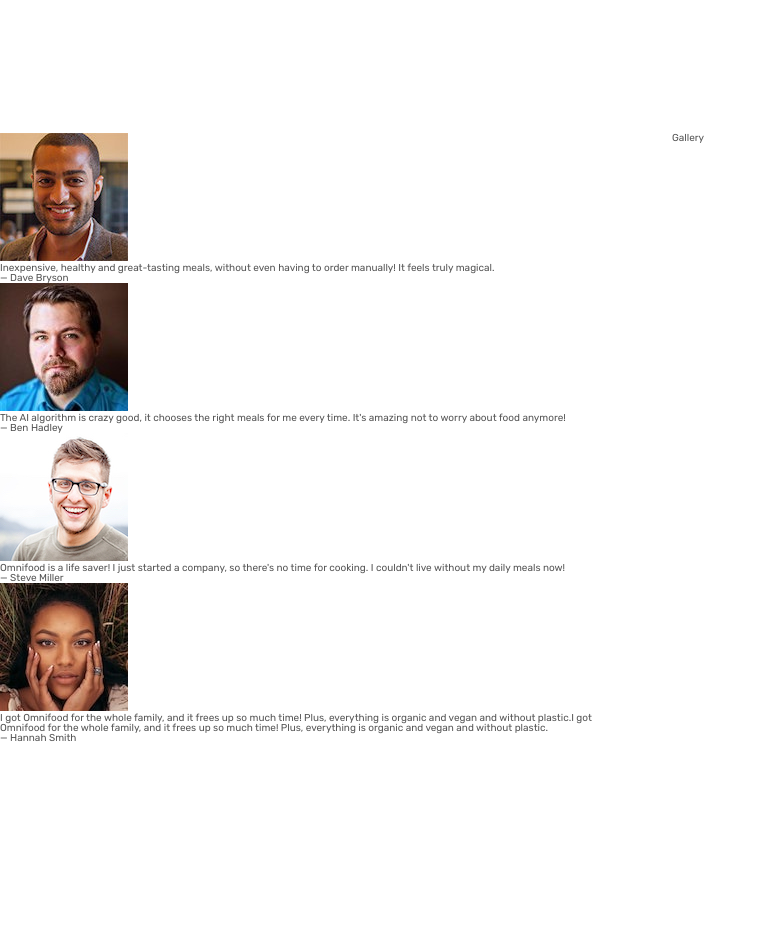
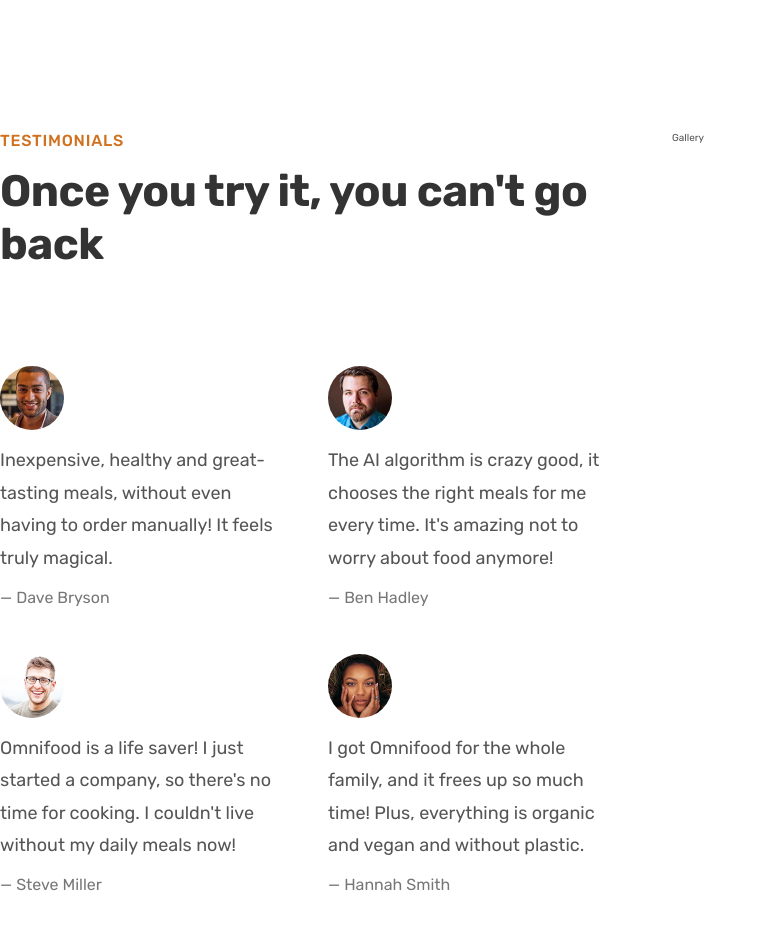
Before and after one commit to jundev5796/omnifood-project-clone, a plain HTML site: page index.html in a window 1280 px wide. Shown: the part 3540-4469 px from the top of the page, without its empty margins (0-767 px from the left). Before the commit the page ends 4379 px from the top, so only its background shows below. Drawn offline with nearby package versions, Linux system fonts and the light colour scheme.

Commit message:
Testimonials Section - added style

```diff
--- a/css/style.css
+++ b/css/style.css
@@ -333,3 +333,26 @@
 .section-testimonials {
   padding: 9.6rem 0;
 }
+
+.testimonials {
+  display: grid;
+  grid-template-columns: 1fr 1fr;
+  gap: 4.8rem;
+}
+
+.testimonial-img {
+  width: 6.4rem;
+  border-radius: 50%;
+  margin-bottom: 1.2rem;
+}
+
+.testimonial-text {
+  font-size: 1.8rem;
+  line-height: 1.8;
+  margin-bottom: 1.6rem;
+}
+
+.testimonial-name {
+  font-size: 1.6rem;
+  color: #777;
+}
--- a/index.html
+++ b/index.html
@@ -276,6 +276,10 @@
       </section>
 
       <section class="section-testimonials grid grid--2-cols">
+        <div class="testimonials-container">
+          <span class="subheading">Testimonials</span>
+          <h2 class="heading-secondary">Once you try it, you can't go back</h2>
+
           <div class="testimonials">
             <figure class="testimonial">
               <img
@@ -284,8 +288,8 @@
                 src="img/customers/dave.jpg"
               />
               <blockquote class="testimonial-text">
-              Inexpensive, healthy and great-tasting meals, without even having
-              to order manually! It feels truly magical.
+                Inexpensive, healthy and great-tasting meals, without even
+                having to order manually! It feels truly magical.
               </blockquote>
               <p class="testimonial-name">&mdash; Dave Bryson</p>
             </figure>
@@ -297,8 +301,8 @@
                 src="img/customers/ben.jpg"
               />
               <blockquote class="testimonial-text">
-              The AI algorithm is crazy good, it chooses the right meals for me
-              every time. It's amazing not to worry about food anymore!
+                The AI algorithm is crazy good, it chooses the right meals for
+                me every time. It's amazing not to worry about food anymore!
               </blockquote>
               <p class="testimonial-name">&mdash; Ben Hadley</p>
             </figure>
@@ -310,8 +314,8 @@
                 src="img/customers/steve.jpg"
               />
               <blockquote class="testimonial-text">
-              Omnifood is a life saver! I just started a company, so there's no
-              time for cooking. I couldn't live without my daily meals now!
+                Omnifood is a life saver! I just started a company, so there's
+                no time for cooking. I couldn't live without my daily meals now!
               </blockquote>
               <p class="testimonial-name">&mdash; Steve Miller</p>
             </figure>
@@ -323,13 +327,12 @@
                 src="img/customers/hannah.jpg"
               />
               <blockquote class="testimonial-text">
-              I got Omnifood for the whole family, and it frees up so much time!
-              Plus, everything is organic and vegan and without plastic.I got
-              Omnifood for the whole family, and it frees up so much time! Plus,
-              everything is organic and vegan and without plastic.
+                I got Omnifood for the whole family, and it frees up so much
+                time! Plus, everything is organic and vegan and without plastic.
               </blockquote>
               <p class="testimonial-name">&mdash; Hannah Smith</p>
             </figure>
+          </div>
         </div>
         <div class="gallery">Gallery</div>
       </section>
```
Lines whose indentation alone changed are shown as unchanged.
